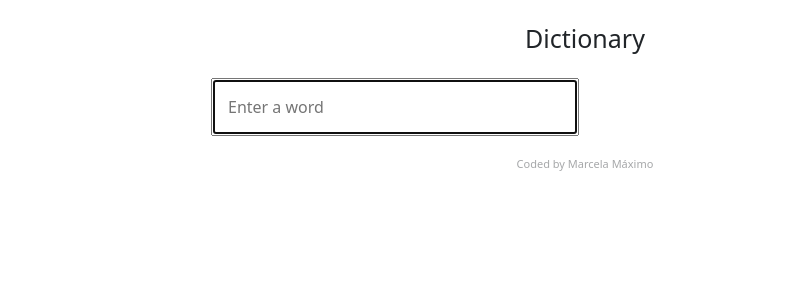
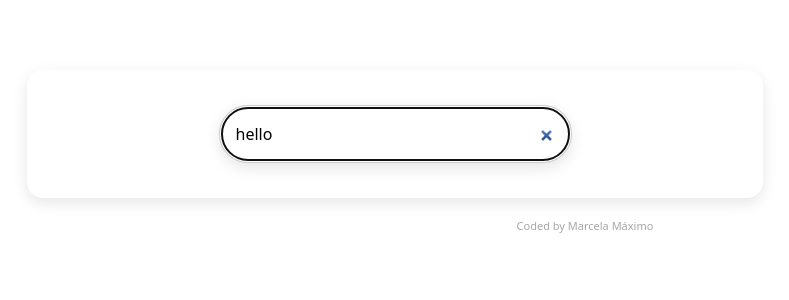
Before and after one commit to MarcelaMaximo/dictionary, a React (Create React App) app: page / in a window 1280 px wide. Shown: the top 300 px of the page, without its empty margins (55-844 px from the left). Built offline with nearby package versions, Linux system fonts and the light colour scheme; no server answers.

Commit message:
stylling done

```diff
--- a/src/App.css
+++ b/src/App.css
@@ -1,7 +1,6 @@
-.App-header {
+.App {
   text-align: center;
-  font-size: 25px;
-  margin-top: 20px;
+  margin-top: 50px;
 }
 .App-footer {
   text-align: center;
--- a/src/App.js
+++ b/src/App.js
@@ -6,11 +6,8 @@
   return (
     <div className="App">
       <div className="container">
-        <header className="App-header">
-          Dictionary
-        </header>
         <main>
-          <Dictionary />
+          <Dictionary defaultKeyword="hello"/>
         </main>
         <footer className="App-footer"> Coded by Marcela Máximo</footer>
       </div>
--- a/src/Dictionary.css
+++ b/src/Dictionary.css
@@ -6,15 +6,17 @@
   margin: 20px 0 20px 0;
   padding: 15px;
 }
-h2 {
+.Dictionary section {
   margin: 20px 0 20px 0;
-  border: 2px dashed #ccc;
+  border: 2px #ccc;
+  padding: 15px;
+  border-radius: 16px;
+  box-shadow: 0 5px 15px rgb(0 0 0 / 10%);
+}
+.Dictionary input {
+  margin: 20px 0 20px 0;
+  border: 2px solid #ccc;
+  box-shadow: 0 5px 15px rgb(0 0 0 / 10%);
   padding: 15px;
   border-radius: 30px;
 }
-.Meaning {
-  margin: 20px 0 20px 0;
-  border: 2px dashed #ccc;
-  padding: 15px;
-  border-radius: 30px;
-}
--- a/src/Dictionary.js
+++ b/src/Dictionary.js
@@ -3,33 +3,45 @@
 import "./Dictionary.css";
 import Results from "./Results";
 
-export default function Dictionary () {
+export default function Dictionary (props) {
 
-  let [keyword, setKeyword] = useState(null);
+  let [keyword, setKeyword] = useState(props.defaultKeyword);
   let [results, setResults] = useState(null);
+  let [loaded, setLoaded] = useState(false);
 
   function handleResponse(response) {
     setResults(response.data[0]);
   }
 
-  function search(event){
-    event.preventDefault();
-
+  function search (){
     let apiUrl = `https://api.dictionaryapi.dev/api/v2/entries/en_US/${keyword}`;
     axios.get(apiUrl).then(handleResponse);
+  }
+
+  function handleSubmit(event){
+    event.preventDefault();
+    search();
   }
 
   function handleKeywordChange(event){
     setKeyword(event.target.value);
   }
 
+function load (){
+  setLoaded(true);
+  search();
+}
+
+  if (loaded) {
     return (
       <div className="Dictionary">
         <div className="row">
           <div className="col-8">
-          <form onSubmit={search}>
-            <input type="search" placeholder="Enter a word" autoFocus={true} onChange={handleKeywordChange}/>
+            <section>
+              <form onSubmit={handleSubmit}>
+                <input type="search" placeholder="What word do you want to look up?" autoFocus={true} onChange={handleKeywordChange} defaultValue={props.defaultKeyword} />
               </form>
+            </section>
             <Results results={results}/>
           </div>
           <div className="col-4">
@@ -38,4 +50,8 @@
         </div>
       </div>
     );
+  } else {
+    load();
+
   }
+}
--- /dev/null
+++ b/src/Meaning.css
@@ -0,0 +1,13 @@
+.Meaning h3 {
+  font-size: 24px;
+  line-height: 1.5;
+  font-weight: bold;
+  text-transform: capitalize;
+}
+.Meaning .example {
+  font-size: 13px;
+  opacity: 0.7;
+  font-style: italic;
+  text-transform: capitalize;
+  margin-top: 7px;
+}
--- a/src/Meaning.js
+++ b/src/Meaning.js
@@ -1,8 +1,9 @@
 import React from "react";
 import Synonyms from "./Synonyms";
+import  "./Meaning.css";
 
 export default function Meaning (props){
-  console.log(props.meaning)
+
   return (
   <div className="Meaning">
     <h3>{props.meaning.partOfSpeech}</h3>
@@ -13,8 +14,9 @@
           <div className="definition">
           {definition.definition}
           </div>
-          <em> {definition.example}</em>
-          <br />
+          <div className="example">
+          "{definition.example}"
+          </div>
           <Synonyms synonyms={definition.synonyms} />
           </div>
         );
--- /dev/null
+++ b/src/Phonetic.css
@@ -0,0 +1,11 @@
+.Phonetic {
+  margin-top: 15px;
+}
+.Phonetic a {
+  text-decoration: none;
+  margin-right: 10px;
+}
+.Phonetic .text {
+  opacity: 0.4;
+  font-weight: bold;
+}
--- a/src/Phonetic.js
+++ b/src/Phonetic.js
@@ -1,13 +1,15 @@
 import React from "react";
+import "./Phonetic.css";
 
 export default function Phonetic (props) {
   return (
     <div className="Phonetic">
       <a href={props.phonetic.audio} target="_blank" rel="noreferrer">
-        Listen
+        🔈
       </a>
-      <br />
+      <span className="text">
       {props.phonetic.text}
+      </span>
     </div>
   )
 }
--- a/src/Results.js
+++ b/src/Results.js
@@ -6,7 +6,8 @@
   if (props.results) {
     return (
       <div className="Results">
-        <h2> {props.results.word} </h2>
+        <section>
+          <h2 class="text-capitalize"> {props.results.word} </h2>
           {props.results.phonetics.map(function(phonetic, index){
             return (
               <div key={index}>
@@ -14,11 +15,12 @@
               </div>
             );
           })}
+        </section>
         {props.results.meanings.map(function(meaning, index){
           return (
-            <div key={index}>
+            <section key={index}>
             <Meaning meaning={meaning} />
-            </div>
+            </section>
           );
         })}
       </div>
--- /dev/null
+++ b/src/Synonyms.css
@@ -0,0 +1,10 @@
+.Synonyms li {
+  list-style: none;
+  display: inline-block;
+  margin-right: 30px;
+}
+.Synonyms {
+  margin-top: 12px;
+  text-transform: capitalize;
+  font-size: 13px;
+}
--- a/src/Synonyms.js
+++ b/src/Synonyms.js
@@ -1,13 +1,14 @@
 import React from "react";
+import "./Synonyms.css";
 
 export default function Synonyms (props) {
   if (props.synonyms){
     return (
-      <div className="Synonyms">
+      <ul className="Synonyms">
         {props.synonyms.map(function (synonym, index){
-          return <span key={index}> {synonym} </span>
+          return <li key={index}> {synonym} </li>
         })}
-      </div>
+      </ul>
 
       );
 
```
Lines whose indentation alone changed are shown as unchanged.
